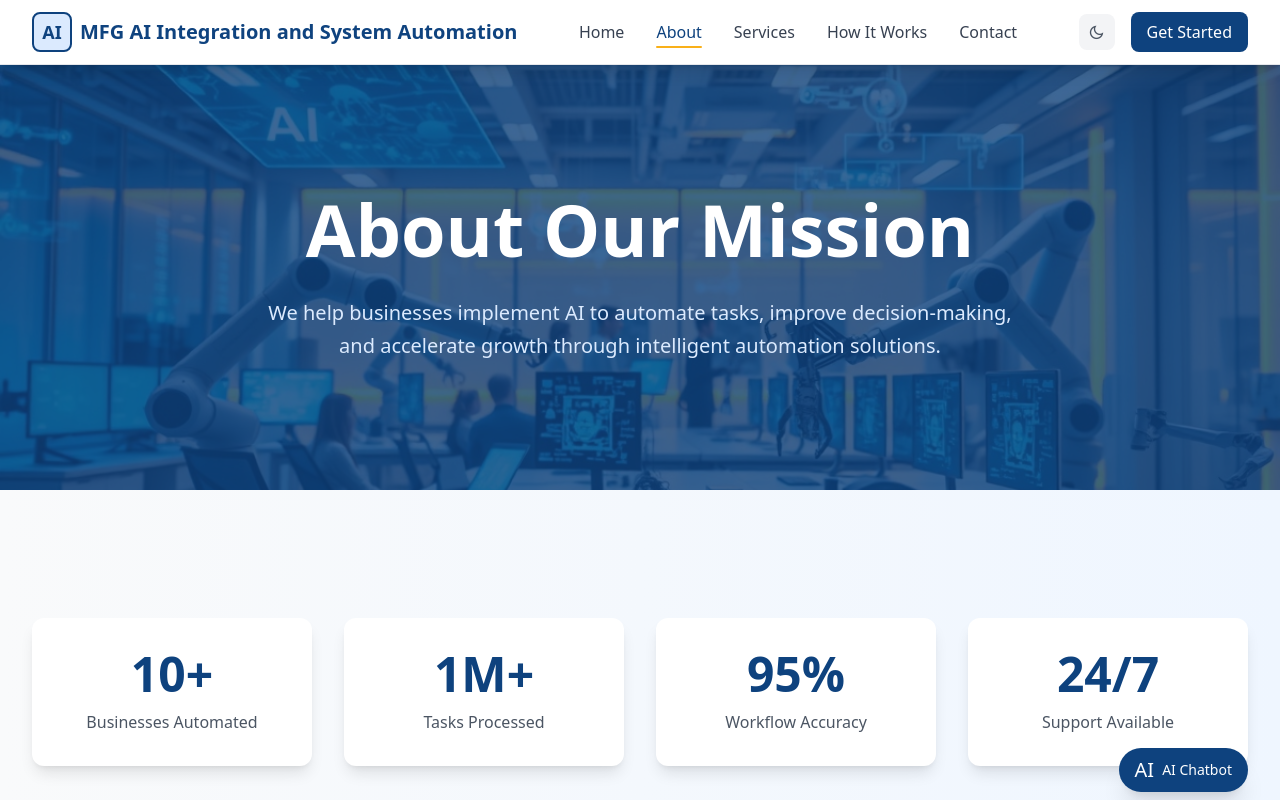
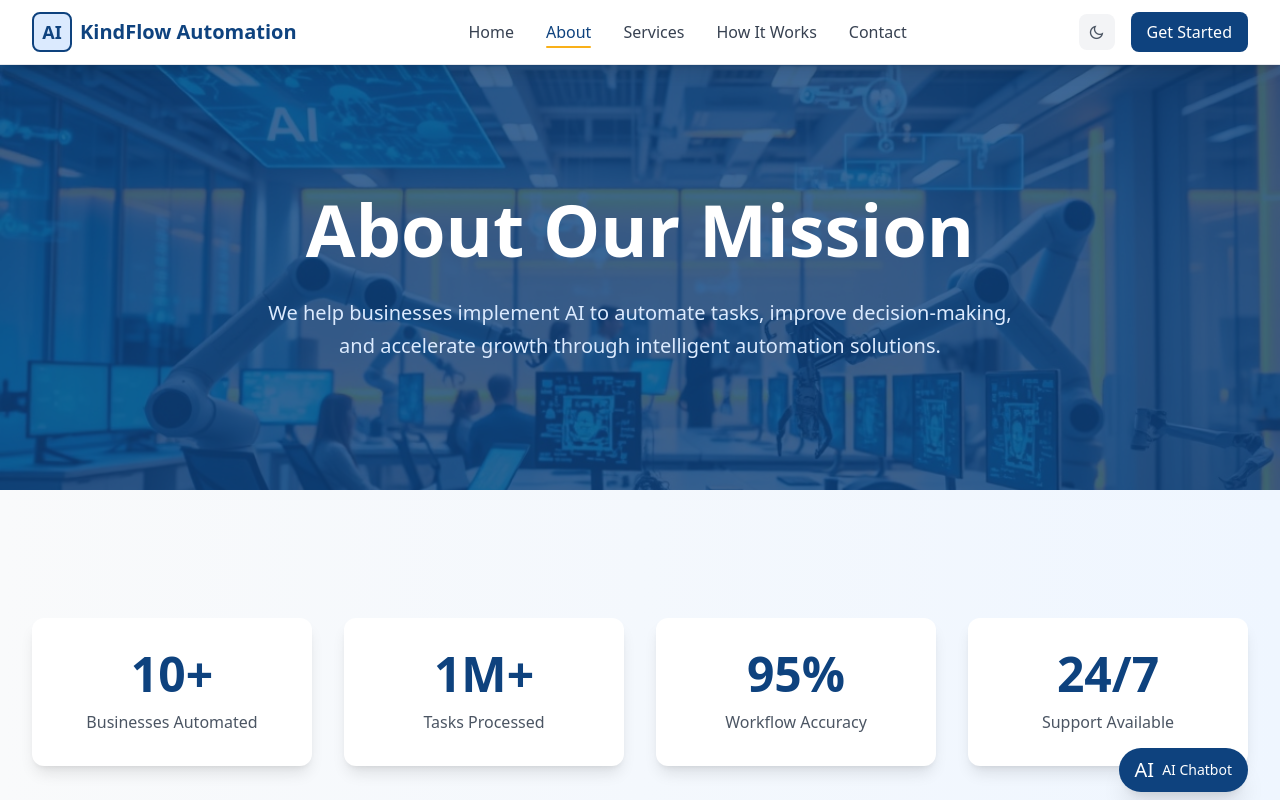
Before and after one commit to Deremas/our-ai-automation-app, a Next.js app: page /about in a window 1280 px wide. Shown: the top 800 px of the page. Built offline with nearby package versions, Linux system fonts and the light colour scheme.

Commit message:
app name refined to KindFlow Automation

```diff
--- a/app/layout.tsx
+++ b/app/layout.tsx
@@ -5,9 +5,56 @@ import ScrollToTop from "@/components/ScrollToTop";
 import ChatWidget from "@/components/ChatWidget";
 
 export const metadata: Metadata = {
-  title: "AI Automation Agency - Automate Your Business with AI",
+  metadataBase: new URL("https://kindflowautomation.com"), // change domain
+  title: {
+    default: "KindFlow Automation – AI Workflow & Automation",
+    template: "%s | KindFlow Automation",
+  },
   description:
-    "Boost efficiency, reduce costs, and scale smarter through AI automation solutions.",
+    "KindFlow Automation builds AI-powered workflow automation, ERP systems, system integrations, and intelligent chatbots for modern businesses.",
+  keywords: [
+    "KindFlow Automation",
+    "AI automation",
+    "workflow automation",
+    "business process automation",
+    "AI integration",
+    "ERP development",
+    "custom ERP software",
+    "system integration",
+    "CRM integration",
+    "API automation",
+    "business automation software",
+    "AI chatbot",
+    "multilingual chatbot",
+    "RAG chatbot",
+    "admin dashboard",
+    "role based access control",
+    "inventory management system",
+    "stock management software",
+    "ecommerce automation",
+  ],
+  authors: [{ name: "KindFlow Automation" }],
+  creator: "KindFlow Automation",
+  publisher: "KindFlow Automation",
+  robots: {
+    index: true,
+    follow: true,
+  },
+  openGraph: {
+    title: "KindFlow Automation – AI Automation & ERP Systems",
+    description:
+      "AI automation, ERP systems, workflow orchestration, and intelligent chatbots built for scalable businesses.",
+    url: "https://kindflowautomation.com",
+    siteName: "KindFlow Automation",
+    locale: "en_US",
+    type: "website",
+  },
+  twitter: {
+    card: "summary_large_image",
+    title: "KindFlow Automation",
+    description:
+      "AI-powered automation, ERP systems, system integrations, and chatbots.",
+  },
 };
 
 export default function RootLayout({
--- a/components/Footer.tsx
+++ b/components/Footer.tsx
@@ -1,6 +1,6 @@
-'use client';
+"use client";
 
-import Link from 'next/link';
+import Link from "next/link";
 
 export default function Footer() {
   const currentYear = new Date().getFullYear();
@@ -11,30 +11,39 @@ export default function Footer() {
         <div className="grid grid-cols-1 md:grid-cols-4 gap-8">
           <div className="col-span-1 md:col-span-2">
             <Link href="/" className="flex items-center space-x-2 mb-4 group">
-              <span
-                className="flex items-center justify-center h-10 w-10 rounded-lg border-2 border-primary-500 bg-primary-100 dark:bg-slate-800 dark:border-accent-500 font-bold text-primary-600 dark:text-accent-400 text-lg transition-all duration-200 group-hover:bg-primary-200 group-hover:dark:bg-slate-700"
-              >
+              <span className="flex items-center justify-center h-10 w-10 rounded-lg border-2 border-primary-500 bg-primary-100 dark:bg-slate-800 dark:border-accent-500 font-bold text-primary-600 dark:text-accent-400 text-lg transition-all duration-200 group-hover:bg-primary-200 group-hover:dark:bg-slate-700">
                 AI
               </span>
               <span className="text-xl font-bold text-accent-500 transition-colors duration-200">
-              AI Solutions
+                KindFlow Automation
               </span>
             </Link>
             <p className="text-blue-200 mb-4 max-w-md">
-              Transforming businesses through intelligent automation. We help companies implement AI solutions to boost efficiency, reduce costs, and scale smarter.
+              Transforming businesses through intelligent automation. We help
+              companies implement AI solutions to boost efficiency, reduce
+              costs, and scale smarter.
             </p>
             <div className="flex space-x-4">
-              <a href="#" className="text-blue-200 hover:text-accent-500 transition-colors duration-200">
+              <a
+                href="#"
+                className="text-blue-200 hover:text-accent-500 transition-colors duration-200"
+              >
                 <div className="w-6 h-6 flex items-center justify-center">
                   <i className="ri-linkedin-fill"></i>
                 </div>
               </a>
-              <a href="#" className="text-blue-200 hover:text-accent-500 transition-colors duration-200">
+              <a
+                href="#"
+                className="text-blue-200 hover:text-accent-500 transition-colors duration-200"
+              >
                 <div className="w-6 h-6 flex items-center justify-center">
                   <i className="ri-twitter-fill"></i>
                 </div>
               </a>
-              <a href="#" className="text-blue-200 hover:text-accent-500 transition-colors duration-200">
+              <a
+                href="#"
+                className="text-blue-200 hover:text-accent-500 transition-colors duration-200"
+              >
                 <div className="w-6 h-6 flex items-center justify-center">
                   <i className="ri-facebook-fill"></i>
                 </div>
@@ -45,10 +54,38 @@ export default function Footer() {
           <div>
             <h3 className="text-lg font-semibold mb-4">Quick Links</h3>
             <ul className="space-y-2">
-              <li><Link href="/about" className="text-blue-200 hover:text-accent-500 transition-colors duration-200">About Us</Link></li>
-              <li><Link href="/services" className="text-blue-200 hover:text-accent-500 transition-colors duration-200">Services</Link></li>
-              <li><Link href="/use-cases" className="text-blue-200 hover:text-accent-500 transition-colors duration-200">Use Cases</Link></li>
-              <li><Link href="/how-it-works" className="text-blue-200 hover:text-accent-500 transition-colors duration-200">How It Works</Link></li>
+              <li>
+                <Link
+                  href="/about"
+                  className="text-blue-200 hover:text-accent-500 transition-colors duration-200"
+                >
+                  About Us
+                </Link>
+              </li>
+              <li>
+                <Link
+                  href="/services"
+                  className="text-blue-200 hover:text-accent-500 transition-colors duration-200"
+                >
+                  Services
+                </Link>
+              </li>
+              <li>
+                <Link
+                  href="/use-cases"
+                  className="text-blue-200 hover:text-accent-500 transition-colors duration-200"
+                >
+                  Use Cases
+                </Link>
+              </li>
+              <li>
+                <Link
+                  href="/how-it-works"
+                  className="text-blue-200 hover:text-accent-500 transition-colors duration-200"
+                >
+                  How It Works
+                </Link>
+              </li>
             </ul>
           </div>
 
@@ -79,13 +116,19 @@ export default function Footer() {
 
         <div className="border-t border-blue-600 mt-8 pt-8 flex flex-col md:flex-row justify-between items-center">
           <p className="text-blue-200 text-sm">
-            © {currentYear} AI Automation Agency. All rights reserved.
+            © {currentYear} KindFlow Automation. All rights reserved.
           </p>
           <div className="flex space-x-6 mt-4 md:mt-0">
-            <Link href="/privacy-policy" className="text-blue-200 dark:text-gray-300 hover:text-accent-500 dark:hover:text-accent-400 transition-colors duration-200 text-sm">
+            <Link
+              href="/privacy-policy"
+              className="text-blue-200 dark:text-gray-300 hover:text-accent-500 dark:hover:text-accent-400 transition-colors duration-200 text-sm"
+            >
               Privacy Policy
             </Link>
-            <Link href="/terms" className="text-blue-200 dark:text-gray-300 hover:text-accent-500 dark:hover:text-accent-400 transition-colors duration-200 text-sm">
+            <Link
+              href="/terms"
+              className="text-blue-200 dark:text-gray-300 hover:text-accent-500 dark:hover:text-accent-400 transition-colors duration-200 text-sm"
+            >
               Terms of Service
             </Link>
           </div>
--- a/components/Header.tsx
+++ b/components/Header.tsx
@@ -94,7 +94,7 @@ export default function Header() {
                 dark:text-accent-600
                 transition-colors duration-200"
             >
-              MFG AI Integration and System Automation
+              KindFlow Automation
             </span>
           </Link>
 
```
